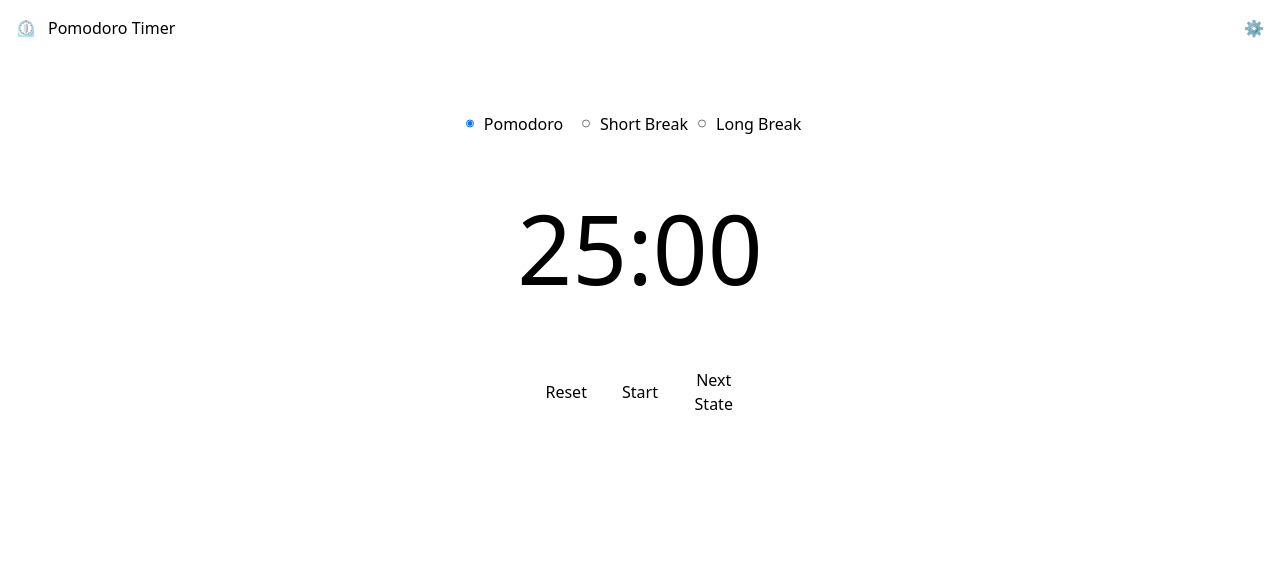
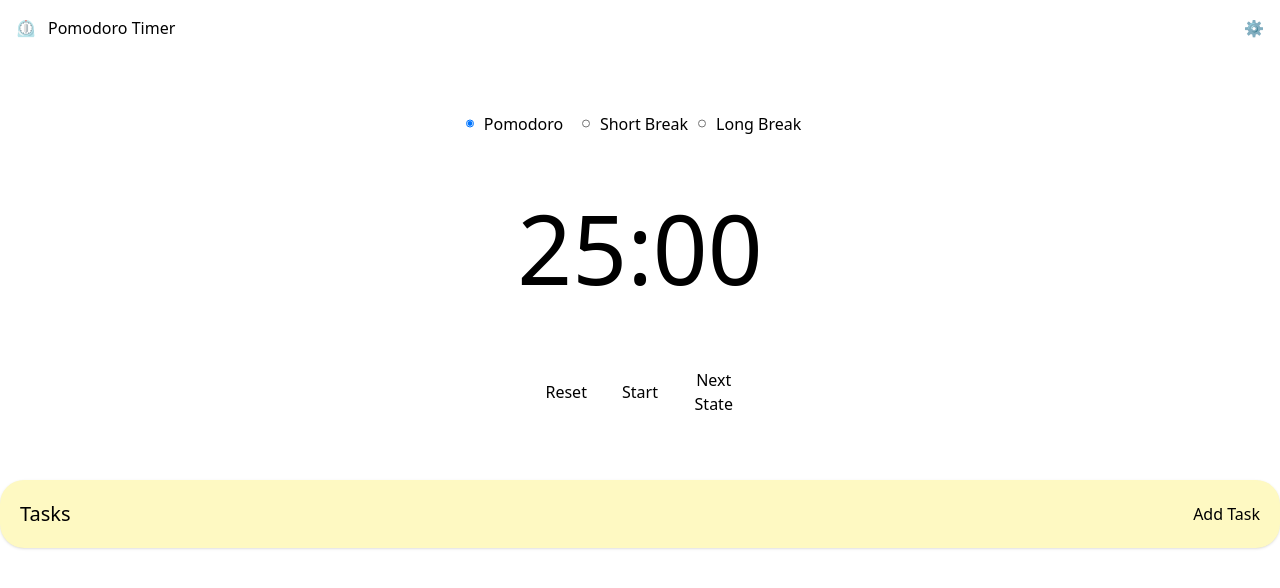
Before and after one commit to jstevenfm/PomodoroTimer-React-Tailwind, a React (Vite) app: page / in a window 1280 px wide. Shown: the top 588 px of the page. Built offline with nearby package versions, Linux system fonts and the light colour scheme.

Commit message:
feat: add TasksContainer component and integrate it into App

```diff
--- a/src/App.jsx
+++ b/src/App.jsx
@@ -1,4 +1,5 @@
 import Header from "./assets/components/sections/header/Header"
+import TasksContainer from "./assets/components/sections/task/TasksContainer"
 import TimerContainer from "./assets/components/sections/timer/TimerContainer"
 
 function App() {
@@ -8,6 +9,7 @@ function App() {
       <Header />
       <main className="flex flex-col">
         <TimerContainer />
+        <TasksContainer />
       </main>
     </>
   )
--- /dev/null
+++ b/src/assets/components/sections/task/TasksContainer.jsx
@@ -0,0 +1,14 @@
+import Header from "../header/Header"
+
+const TasksContainer = () => {
+  return (
+    <section className="p-5 rounded-3xl bg-yellow-100 shadow-sm">
+      <header className="flex justify-between items-center">
+        <h2 className="text-xl font-medium">Tasks</h2>
+        <button className="cursor-pointer">Add Task</button>
+      </header>
+    </section>
+  )
+}
+
+export default TasksContainer
```
